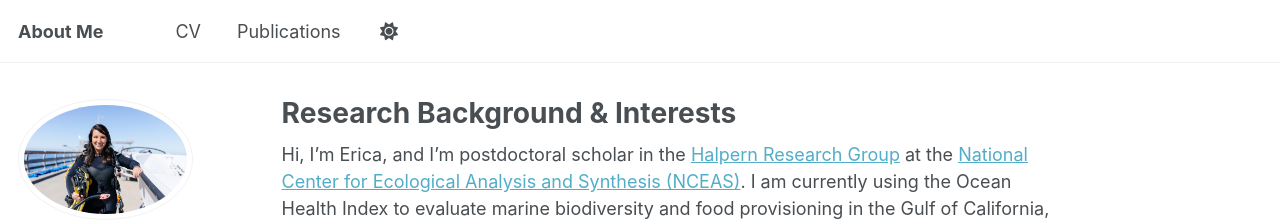
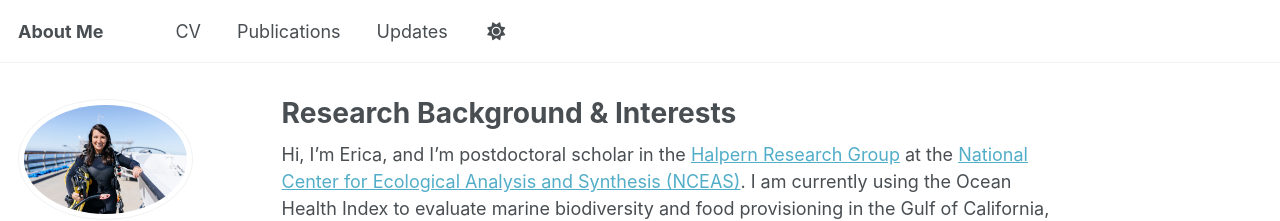
Before and after one commit to emferrer/emferrer.github.io, a Jekyll site: the page built from _pages/about.md, in a window 1280 px wide. Shown: the top 221 px of the page. Built offline with Jekyll 4.4.1, drawn with Linux system fonts in a browser that asks for light colours; some web fonts are replaced; a script that is not in the unit is left out.

Commit message:
Adding an "Updates

```diff
--- a/_data/navigation.yml
+++ b/_data/navigation.yml
@@ -13,6 +13,9 @@ main:
 
   - title: "Publications"
     url: /publications/
+
+  - title: "Updates"
+    url: /updates/
 
   # - title: "Talks"
     # url: /talks/
```
